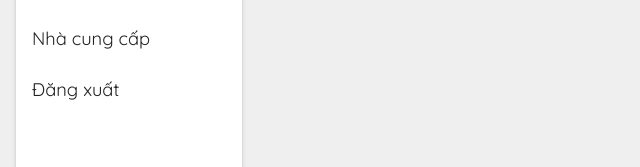
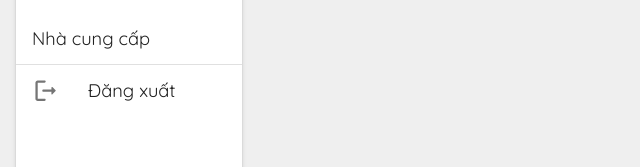
Before and after one commit to hthuong1903/SWP490-G33-FBM-FE, a React (Vite) app: page /admin in a window 1280 px wide. Shown: the part 392-559 px from the top of the page, without its empty margins (0-640 px from the left). Built offline with nearby package versions, Linux system fonts and the light colour scheme.

Commit message:
feat: confirm modal

```diff
--- /dev/null
+++ b/src/components/Common/Modal/ConfirmModal.jsx
@@ -0,0 +1,24 @@
+import Button from '@mui/material/Button'
+import Dialog from '@mui/material/Dialog'
+import DialogActions from '@mui/material/DialogActions'
+import DialogContent from '@mui/material/DialogContent'
+import DialogContentText from '@mui/material/DialogContentText'
+import DialogTitle from '@mui/material/DialogTitle'
+export default function ConfirmModal({ title, content, isOpen, handleClose, handleConfirm }) {
+  return (
+    <Dialog
+      open={isOpen}
+      onClose={handleClose}
+      aria-labelledby="alert-dialog-title"
+      aria-describedby="alert-dialog-description">
+      <DialogTitle id="alert-dialog-title">{title}</DialogTitle>
+      <DialogContent>{content}</DialogContent>
+      <DialogActions>
+        <Button onClick={handleClose}>Hủy bỏ</Button>
+        <Button onClick={() => handleConfirm()} autoFocus>
+          Đồng ý
+        </Button>
+      </DialogActions>
+    </Dialog>
+  )
+}
--- a/src/components/Layouts/AdminLayout/Sidebar/index.jsx
+++ b/src/components/Layouts/AdminLayout/Sidebar/index.jsx
@@ -1,3 +1,4 @@
+import LogoutRoundedIcon from '@mui/icons-material/LogoutRounded'
 import {
   Avatar,
   Box,
@@ -6,29 +7,39 @@ import {
   ListItem,
   ListItemAvatar,
   ListItemButton,
+  ListItemIcon,
   ListItemText,
   Paper
 } from '@mui/material'
 import { useState } from 'react'
 import { Link } from 'react-router-dom'
+import ConfirmModal from '../../../Common/Modal/ConfirmModal'
 
 function Sidebar() {
   const [selectedIndex, setSelectedIndex] = useState(0)
+  const [isOpenConfirmDialog, setIsOpenConfirmDialog] = useState(false)
+
   const handleListItemClick = (event, index) => {
     setSelectedIndex(index)
   }
   const items = [
     { name: 'Sản phẩm', href: '/admin' },
     { name: 'Hóa đơn', href: '/admin/receipts' },
-    { name: 'Chấm công', href: '/' },
-    { name: 'Bảng lương', href: '/' },
-    { name: 'Hợp đồng', href: '/' },
-    { name: 'Thống kê', href: '/' },
-    { name: 'Nhà cung cấp', href: '/' },
-    { name: 'Đăng xuất', href: '/' }
+    { name: 'Chấm công', href: '/admin/timekeepings' },
+    { name: 'Bảng lương', href: '/admin/payrolls' },
+    { name: 'Hợp đồng', href: '/admin/contracts' },
+    { name: 'Thống kê', href: '/admin/statisticals' },
+    { name: 'Nhà cung cấp', href: '/admin/suppliers' }
   ]
   return (
     <div>
+      <ConfirmModal
+        title="Đăng xuất"
+        content="Bạn muốn đăng xuất?"
+        isOpen={isOpenConfirmDialog}
+        handleClose={() => setIsOpenConfirmDialog(false)}
+        handleConfirm={() => console.log('abc')}
+      />
       <Box sx={{ p: 2, height: '100vh' }}>
         <Paper elevation={2} sx={{ height: '100%' }}>
           <List>
@@ -47,7 +58,6 @@ function Sidebar() {
               return (
                 <ListItem key={index} disablePadding>
                   <ListItemButton
-                    sx={{ '& .Mui-selected': { backgroundColor: 'rgb(230 134 86)' } }}
                     component={Link}
                     to={item.href}
                     selected={selectedIndex === index}
@@ -57,6 +67,15 @@ function Sidebar() {
                 </ListItem>
               )
             })}
+            <Divider />
+            <ListItem disablePadding>
+              <ListItemButton onClick={() => setIsOpenConfirmDialog(true)}>
+                <ListItemIcon>
+                  <LogoutRoundedIcon />
+                </ListItemIcon>
+                <ListItemText>Đăng xuất</ListItemText>
+              </ListItemButton>
+            </ListItem>
           </List>
         </Paper>
       </Box>
```
